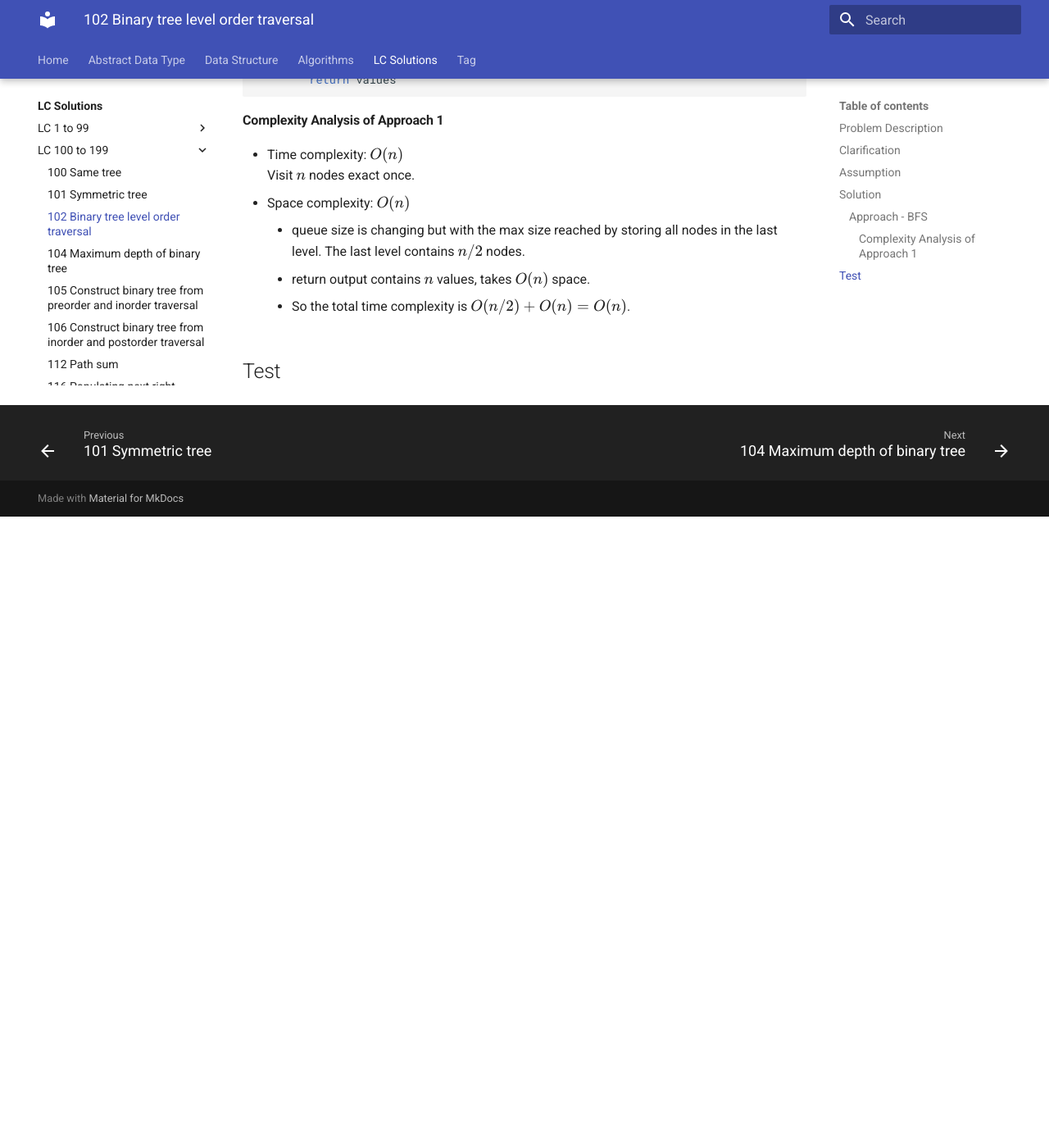
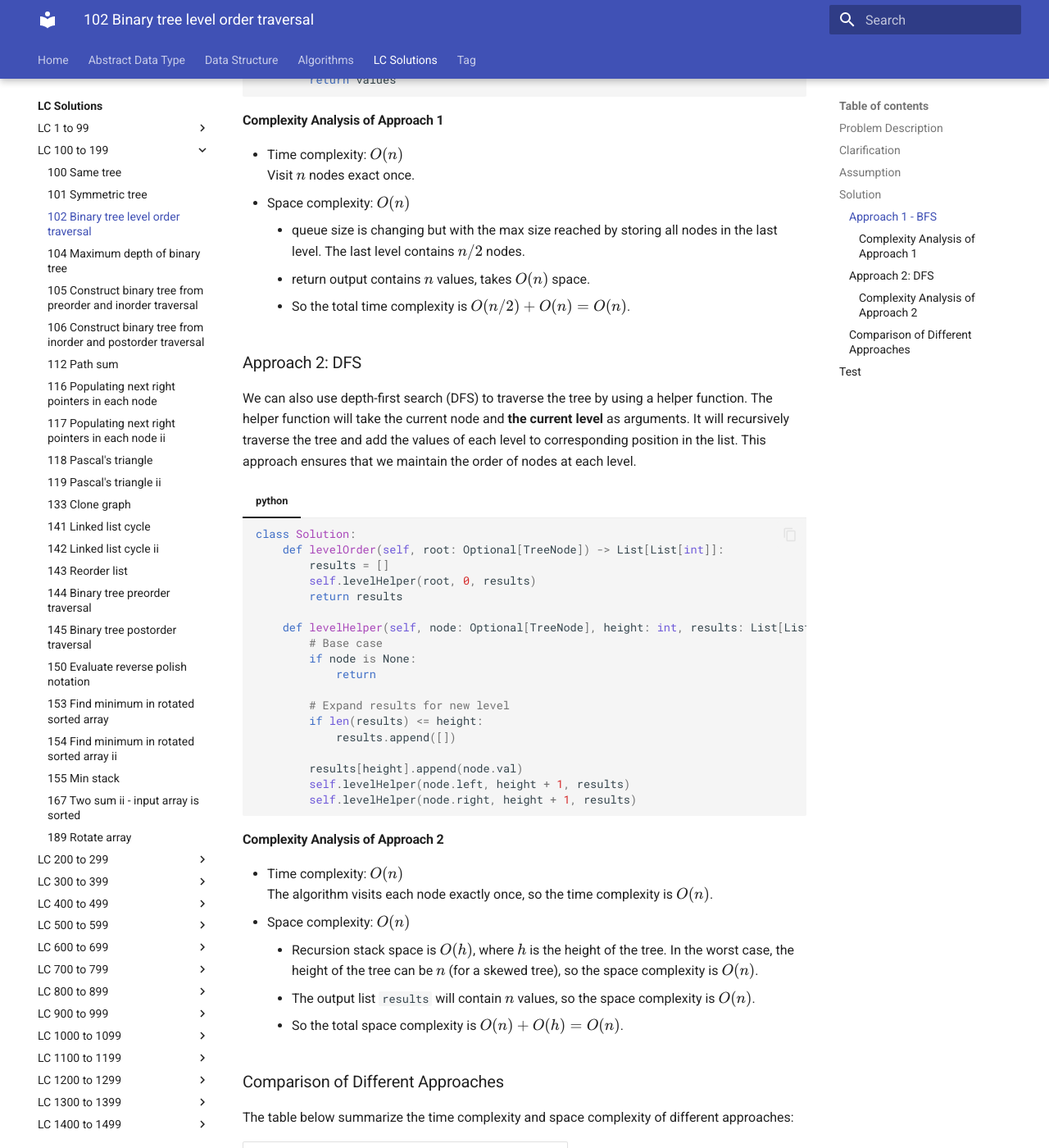
Before and after one commit to RogerLuo-Code/coding-practice, an MkDocs documentation site: the page built from docs/lc-solutions/lc0100-0199/lc0102-binary-tree-level-order-traversal.md, in a window 1280 px wide and 1400 px high, scrolled down 1296 px. Shown: the whole window at 82% size. Built offline with MkDocs 1.6.1 and Material for MkDocs 9.7.7, drawn with Linux system fonts in a browser that asks for light colours; before the commit the page ends 1926 px from its top, so only the background shows below that; some of the changed text lies outside the part shown.

Commit message:
Add DFS solution to LC102

````diff
--- a/docs/lc-solutions/lc0100-0199/lc0102-binary-tree-level-order-traversal.md
+++ b/docs/lc-solutions/lc0100-0199/lc0102-binary-tree-level-order-traversal.md
@@ -23,10 +23,11 @@ Given the root of a binary tree, return the level order traversal of its nodes'
 
 ## Solution
 
-### Approach - BFS
+### Approach 1 - BFS
 
-We can use standard breadth-first search method to solve it. Remember to handle edge
-case: empty root.
+We can use breadth-first search (BFS) to traverse the tree level by level. Add values
+of each level to a list and append it to the result list. Remember to handle edge case:
+empty root.
 
 === "Python"
     ```python
@@ -65,4 +66,59 @@ case: empty root.
     - return output contains $n$ values, takes $O(n)$ space.
     - So the total time complexity is $O(n / 2) + O(n) = O(n)$.
 
+### Approach 2: DFS
+
+We can also use depth-first search (DFS) to traverse the tree by using a helper function.
+The helper function will take the current node and **the current level** as arguments. It
+will recursively traverse the tree and add the values of each level to corresponding
+position in the list. This approach ensures that we maintain the order of nodes at
+each level.
+
+=== "python"
+    ```python
+    class Solution:
+        def levelOrder(self, root: Optional[TreeNode]) -> List[List[int]]:
+            results = []
+            self.levelHelper(root, 0, results)
+            return results
+
+        def levelHelper(self, node: Optional[TreeNode], height: int, results: List[List[int]]) -> None:
+            # Base case
+            if node is None:
+                return
+
+            # Expand results for new level
+            if len(results) <= height:
+                results.append([])
+
+            results[height].append(node.val)
+            self.levelHelper(node.left, height + 1, results)
+            self.levelHelper(node.right, height + 1, results)
+    ```
+
+#### Complexity Analysis of Approach 2
+
+- Time complexity: $O(n)$
+  The algorithm visits each node exactly once, so the time complexity is $O(n)$.
+- Space complexity: $O(n)$
+    - Recursion stack space is $O(h)$, where $h$ is the height of the tree. In the
+    worst case, the height of the tree can be $n$ (for a skewed tree), so the space
+    complexity is $O(n)$.
+    - The output list `results` will contain $n$ values, so the space complexity is $O(n)$.
+    - So the total space complexity is $O(n) + O(h) = O(n)$.
+
+### Comparison of Different Approaches
+
+The table below summarize the time complexity and space complexity of different
+approaches:
+
+Approach   | Time Complexity | Space Complexity
+-----------|-----------------|-----------------
+Approach 1 - BFS | $O(n)$          | $O(n)$
+Approach 2 - DFS | $O(n)$          | $O(n)$
+
 ## Test
+
+- Test empty tree
+- Test single node tree
+- Test two levels tree
````
